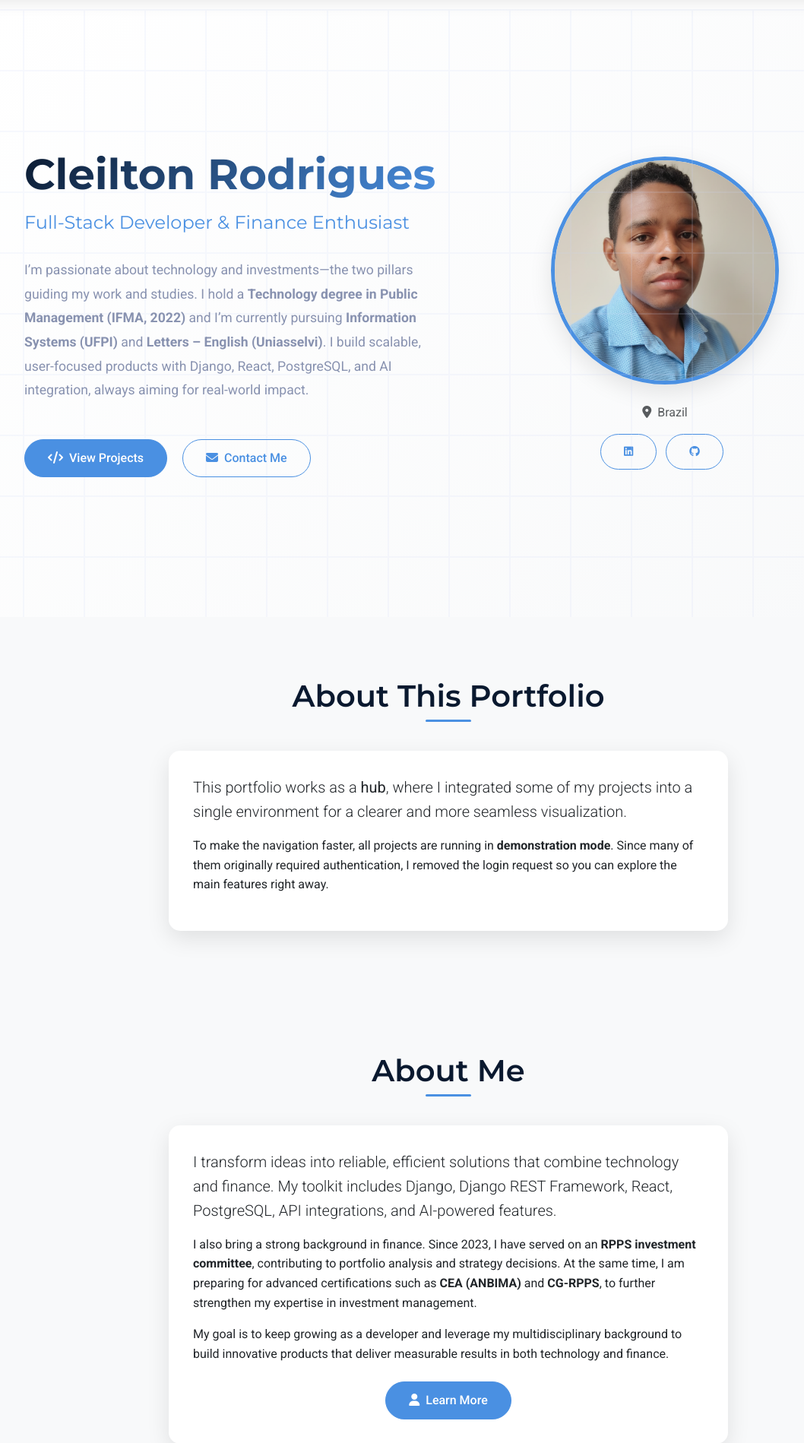
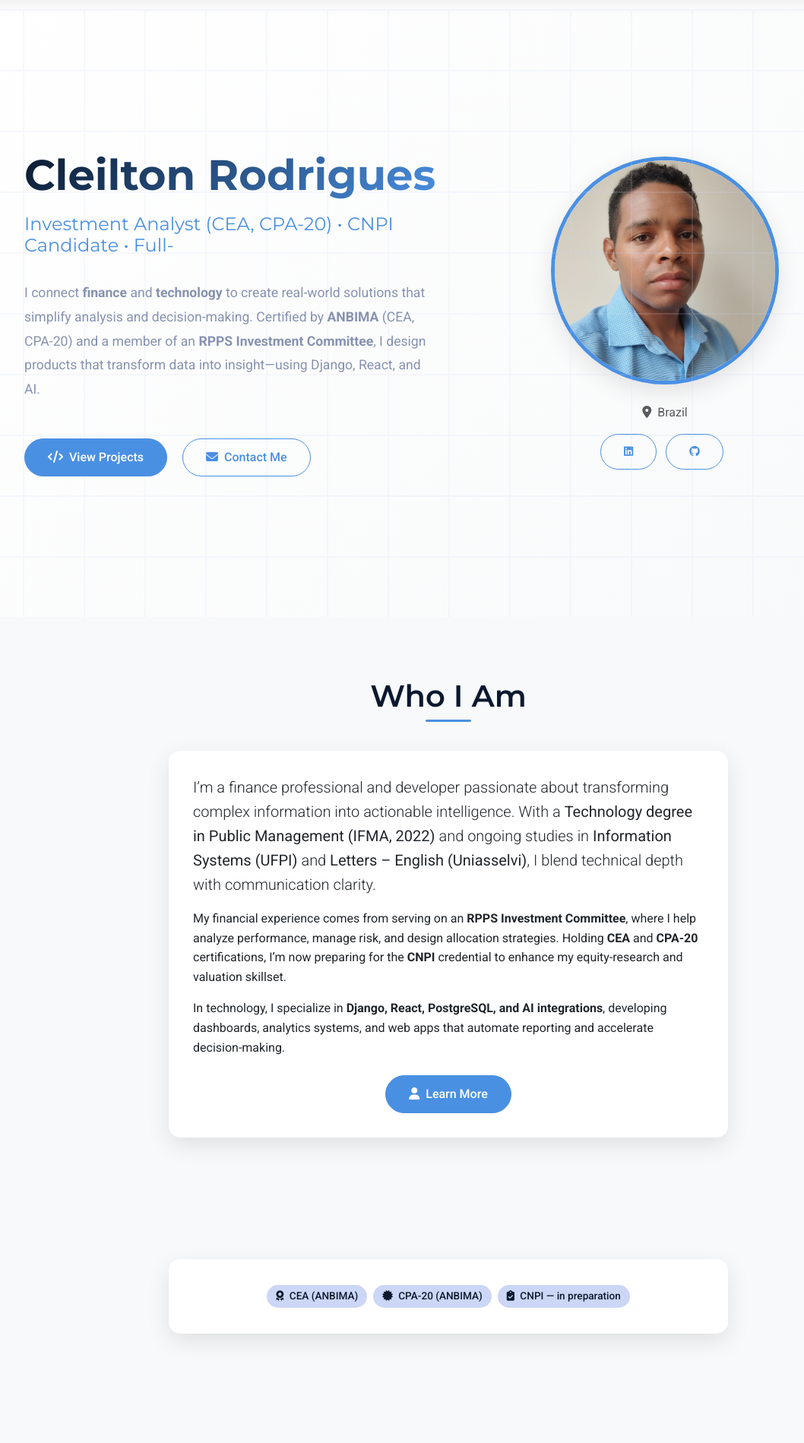
Before and after one commit to cleiltonrodriguesofc/portfolio_cleilton, a Django app: page / in a window 1280 px wide. Shown: the part 64-1963 px from the top of the page at 76% size, without its empty margins (50-1108 px from the left). Run offline with Django 5.2, Linux system fonts and the light colour scheme.

Commit message:
Update: home, about, settings and gitignore

```diff
--- a/core/templates/base.html
+++ b/core/templates/base.html
@@ -67,12 +67,12 @@
     </main>
 
     <!-- Footer -->
-    <footer class="bg-dark-blue text-light py-4 mt-5">
+    <footer class="bg-dark-blue text-light py-4 mt-7">
         <div class="container">
             <div class="row">
                 <div class="col-md-6">
                     <h5 class="text-blue">Cleilton</h5>
-                    <p class="mb-0">Full-Stack Developer passionate about technology and investments.</p>
+                    <p class="mb-0">Investment Analyst (CEA, CPA-20, CNPI Candidate) and Full-Stack Developer.</p>
                 </div>
                 <div class="col-md-6 text-md-end">
                     <div class="social-links">
--- a/core/templates/core/home.html
+++ b/core/templates/core/home.html
@@ -1,5 +1,8 @@
 {% extends 'base.html' %}
 {% load static %}
+
+{% block title %}Cleilton Rodrigues — Investment Analyst & Full-Stack Developer{% endblock %}
+{% block description %}Investment Analyst (CEA, CPA-20, CNPI Candidate) and Full-Stack Developer. Specialized in portfolio analytics, risk management, and AI-powered dashboards.{% endblock %}
 
 {% block content %}
 <!-- Hero Section -->
@@ -8,12 +11,11 @@
     <div class="row align-items-center">
       <div class="col-lg-6 hero-content">
         <h1 class="hero-title">Cleilton Rodrigues</h1>
-        <h2 class="hero-subtitle typing-effect">Full-Stack Developer & Finance Enthusiast</h2>
+        <h2 class="hero-subtitle typing-effect">Investment Analyst (CEA, CPA-20) • CNPI Candidate • Full-Stack Developer</h2>
         <p class="hero-description">
-          I’m passionate about technology and investments—the two pillars guiding my work and studies.
-          I hold a <strong>Technology degree in Public Management (IFMA, 2022)</strong> and I’m currently pursuing
-          <strong>Information Systems (UFPI)</strong> and <strong>Letters – English (Uniasselvi)</strong>.
-          I build scalable, user-focused products with Django, React, PostgreSQL, and AI integration, always aiming for real-world impact.
+          I connect <strong>finance</strong> and <strong>technology</strong> to create real-world solutions that simplify analysis and decision-making.
+          Certified by <strong>ANBIMA</strong> (CEA, CPA-20) and a member of an <strong>RPPS Investment Committee</strong>,
+          I design products that transform data into insight—using Django, React, and AI.
         </p>
         <div class="hero-buttons">
           <a href="{% url 'core:project_list' %}" class="btn btn-primary me-3">
@@ -24,19 +26,18 @@
           </a>
         </div>
       </div>
+
       <div class="col-lg-6 text-center">
-        <img src="{% static 'img/PERFIL.png' %}" alt="Cleilton’s photo" class="profile-image">
+        <img src="{% static 'img/PERFIL.png' %}" alt="Cleilton Rodrigues" class="profile-image" loading="lazy">
         <div class="mt-4">
-          <p class="text-muted">
-            <i class="fas fa-map-marker-alt me-2"></i>Brazil
-          </p>
+          <p class="text-muted"><i class="fas fa-map-marker-alt me-2"></i>Brazil</p>
           <div class="social-links-hero">
-            <a href="https://www.linkedin.com/in/cleilton-rodrigues-1347551a5/" class="btn btn-outline-primary btn-sm me-2" title="LinkedIn">
-              <i class="fab fa-linkedin"></i>
-            </a>
-            <a href="https://github.com/cleiltonrodriguesofc" class="btn btn-outline-primary btn-sm me-2" title="GitHub">
-              <i class="fab fa-github"></i>
-            </a>
+            <a href="https://www.linkedin.com/in/cleilton-rodrigues-1347551a5/"
+               class="btn btn-outline-primary btn-sm me-2"
+               title="LinkedIn" aria-label="LinkedIn profile"><i class="fab fa-linkedin"></i></a>
+            <a href="https://github.com/cleiltonrodriguesofc"
+               class="btn btn-outline-primary btn-sm me-2"
+               title="GitHub" aria-label="GitHub profile"><i class="fab fa-github"></i></a>
           </div>
         </div>
       </div>
@@ -44,54 +45,29 @@
   </div>
 </section>
 
-<!-- Portfolio Hub Section -->
+<!-- About Section -->
 <section class="section bg-light">
   <div class="container">
-    <h2 class="section-title">About This Portfolio</h2>
+    <h2 class="section-title">Who I Am</h2>
     <div class="row">
       <div class="col-lg-8 mx-auto">
         <div class="card">
           <div class="card-body">
             <p class="lead">
-              This portfolio works as a <strong>hub</strong>, where I integrated some of my projects
-              into a single environment for a clearer and more seamless visualization.
+              I’m a finance professional and developer passionate about transforming complex information into actionable intelligence.
+              With a <strong>Technology degree in Public Management (IFMA, 2022)</strong> and ongoing studies in
+              <strong>Information Systems (UFPI)</strong> and <strong>Letters – English (Uniasselvi)</strong>,
+              I blend technical depth with communication clarity.
             </p>
             <p>
-              To make the navigation faster, all projects are running in <strong>demonstration mode</strong>.
-              Since many of them originally required authentication, I removed the login request
-              so you can explore the main features right away.
-            </p>
-          </div>
-        </div>
-      </div>
-    </div>
-  </div>
-</section>
-
-
-<!-- About Section -->
-<section class="section bg-light">
-  <div class="container">
-    <h2 class="section-title">About Me</h2>
-    <div class="row">
-      <div class="col-lg-8 mx-auto">
-        <div class="card">
-          <div class="card-body">
-            <p class="lead">
-              I transform ideas into reliable, efficient solutions that combine technology and finance.
-              My toolkit includes Django, Django REST Framework, React, PostgreSQL, API integrations,
-              and AI-powered features.
+              My financial experience comes from serving on an <strong>RPPS Investment Committee</strong>,
+              where I help analyze performance, manage risk, and design allocation strategies.
+              Holding <strong>CEA</strong> and <strong>CPA-20</strong> certifications, I’m now preparing for the
+              <strong>CNPI</strong> credential to enhance my equity-research and valuation skillset.
             </p>
             <p>
-              I also bring a strong background in finance. Since 2023, I have served on an
-              <strong>RPPS investment committee</strong>, contributing to portfolio analysis and
-              strategy decisions. At the same time, I am preparing for advanced certifications such
-              as <strong>CEA (ANBIMA)</strong> and <strong>CG-RPPS</strong>, to further strengthen
-              my expertise in investment management.
-            </p>
-            <p>
-              My goal is to keep growing as a developer and leverage my multidisciplinary background
-              to build innovative products that deliver measurable results in both technology and finance.
+              In technology, I specialize in <strong>Django, React, PostgreSQL, and AI integrations</strong>,
+              developing dashboards, analytics systems, and web apps that automate reporting and accelerate decision-making.
             </p>
             <div class="text-center mt-4">
               <a href="{% url 'core:about' %}" class="btn btn-primary">
@@ -105,56 +81,16 @@
   </div>
 </section>
 
-
-<!-- Skills Section -->
-<section class="section">
+<!-- Certifications -->
+<section class="section bg-light">
   <div class="container">
-    <h2 class="section-title">Technical Skills</h2>
     <div class="row">
-      <div class="col-md-4 mb-4">
-        <div class="skill-item">
-          <div class="skill-icon">
-            <i class="fas fa-server"></i>
-          </div>
-          <h3 class="skill-title">Back-End</h3>
-          <div class="tech-tags">
-            <span class="tech-tag">Python</span>
-            <span class="tech-tag">Django</span>
-            <span class="tech-tag">Django REST</span>
-            <span class="tech-tag">Node.js</span>
-            <span class="tech-tag">PostgreSQL</span>
-          </div>
-        </div>
-      </div>
-      <div class="col-md-4 mb-4">
-        <div class="skill-item">
-          <div class="skill-icon">
-            <i class="fas fa-laptop-code"></i>
-          </div>
-          <h3 class="skill-title">Front-End</h3>
-          <div class="tech-tags">
-            <span class="tech-tag">React</span>
-            <span class="tech-tag">React Native</span>
-            <span class="tech-tag">JavaScript</span>
-            <span class="tech-tag">HTML5</span>
-            <span class="tech-tag">CSS3</span>
-            <span class="tech-tag">Bootstrap</span>
-          </div>
-        </div>
-      </div>
-      <div class="col-md-4 mb-4">
-        <div class="skill-item">
-          <div class="skill-icon">
-            <i class="fas fa-tools"></i>
-          </div>
-          <h3 class="skill-title">Tools</h3>
-          <div class="tech-tags">
-            <span class="tech-tag">Git</span>
-            <span class="tech-tag">GitHub</span>
-            <span class="tech-tag">Firebase</span>
-            <span class="tech-tag">APIs</span>
-            <span class="tech-tag">AI</span>
-            <span class="tech-tag">Docker</span>
+      <div class="col-lg-8 mx-auto">
+        <div class="card">
+          <div class="card-body text-center">
+            <span class="tech-tag"><i class="fas fa-award me-1"></i> CEA (ANBIMA)</span>
+            <span class="tech-tag"><i class="fas fa-certificate me-1"></i> CPA-20 (ANBIMA)</span>
+            <span class="tech-tag"><i class="fas fa-clipboard-check me-1"></i> CNPI — in preparation</span>
           </div>
         </div>
       </div>
@@ -162,27 +98,123 @@
   </div>
 </section>
 
-<!-- Featured Projects Section -->
+<!-- Investment Work & Research -->
 <section class="section bg-light">
   <div class="container">
-    <h2 class="section-title">Featured Projects</h2>
+    <h2 class="section-title">Investment Work & Research</h2>
     <div class="row">
+      <div class="col-lg-6 mb-4">
+        <div class="project-card h-100">
+          <div class="project-content p-4">
+            <h3 class="project-title mb-2"><i class="fas fa-chart-line me-2"></i>RPPS Committee — Portfolio Analytics</h3>
+            <p>
+              I support investment policy (PAI) execution through monitoring, risk review, and documentation.
+              Each month, I prepare reports covering allocation, benchmarks, and performance attribution.
+            </p>
+            <ul>
+              <li>Analyze results vs. CDI, IPCA, IRF-M benchmarks</li>
+              <li>Review duration, liquidity, and rebalancing triggers</li>
+              <li>Produce official minutes and compliance summaries</li>
+            </ul>
+            <div class="tech-tags mb-3">
+              <span class="tech-tag">Fixed Income</span>
+              <span class="tech-tag">Portfolio Strategy</span>
+              <span class="tech-tag">Risk</span>
+              <span class="tech-tag">Governance</span>
+            </div>
+          </div>
+        </div>
+      </div>
 
-      <!-- Reforço Escolar -->
+      <div class="col-lg-6 mb-4">
+        <div class="project-card h-100">
+          <div class="project-content p-4">
+            <h3 class="project-title mb-2"><i class="fas fa-robot me-2"></i>AI-Powered Investment Dashboard</h3>
+            <p>
+              I’m developing a proprietary Django dashboard that combines macro indicators and portfolio data
+              to provide dynamic insights on allocation, risk, and drawdown metrics.
+            </p>
+            <ul>
+              <li>Integrates macro trends, carry signals, and rates</li>
+              <li>Calculates risk bands and drawdown thresholds</li>
+              <li>Generates automated research notes with AI support</li>
+            </ul>
+            <div class="tech-tags mb-3">
+              <span class="tech-tag">Python</span>
+              <span class="tech-tag">Django</span>
+              <span class="tech-tag">Analytics</span>
+              <span class="tech-tag">AI</span>
+            </div>
+          </div>
+        </div>
+      </div>
+    </div>
+  </div>
+</section>
+
+<!-- Skills -->
+<section class="section bg-light">
+  <div class="container">
+    <h2 class="section-title">Technical Skills</h2>
+    <div class="row">
+      <div class="col-md-4 mb-4">
+        <div class="skill-item">
+          <div class="skill-icon"><i class="fas fa-server"></i></div>
+          <h3 class="skill-title">Back-End</h3>
+          <div class="tech-tags">
+            <span class="tech-tag">Python</span>
+            <span class="tech-tag">Django</span>
+            <span class="tech-tag">Django REST</span>
+            <span class="tech-tag">PostgreSQL</span>
+            <span class="tech-tag">APIs</span>
+          </div>
+        </div>
+      </div>
+
+      <div class="col-md-4 mb-4">
+        <div class="skill-item">
+          <div class="skill-icon"><i class="fas fa-laptop-code"></i></div>
+          <h3 class="skill-title">Front-End</h3>
+          <div class="tech-tags">
+            <span class="tech-tag">React</span>
+            <span class="tech-tag">React Native</span>
+            <span class="tech-tag">JavaScript</span>
+            <span class="tech-tag">Bootstrap</span>
+            <span class="tech-tag">HTML5/CSS3</span>
+          </div>
+        </div>
+      </div>
+
+      <div class="col-md-4 mb-4">
+        <div class="skill-item">
+          <div class="skill-icon"><i class="fas fa-tools"></i></div>
+          <h3 class="skill-title">Tools</h3>
+          <div class="tech-tags">
+            <span class="tech-tag">Git</span>
+            <span class="tech-tag">GitHub</span>
+            <span class="tech-tag">Firebase</span>
+            <span class="tech-tag">Docker</span>
+            <span class="tech-tag">AI APIs</span>
+          </div>
+        </div>
+      </div>
+    </div>
+  </div>
+</section>
+
+<!-- Featured Projects -->
+<section class="section bg-light">
+  <div class="container">
+    <h2 class="section-title">Selected Projects</h2>
+    <div class="row">
       <div class="col-lg-4 col-md-6 mb-4">
         <div class="project-card">
           <a href="/projetos/reforco/">
-                        <img src="{% static 'img/project-reforco.png' %}"
-                             alt="Reforço Escolar Dashboard"
-                             class="project-image">
+            <img src="{% static 'img/project-reforco.png' %}" alt="Reforço Escolar Dashboard" class="project-image" loading="lazy">
           </a>
           <div class="project-content">
-                        <h3 class="project-title">Reforço Escolar Tia Damires</h3>
-                        <p class="project-description">
-                            Academic management system for tutoring schools,
-                            featuring a modern dashboard, attendance tracking,
-                            payment management, and detailed reports.
-                        </p>
+            <h3 class="project-title">Reforço Escolar</h3>
+            <p>Education management system with dashboards, attendance, billing, and reports.</p>
             <div class="tech-tags mb-3">
               <span class="tech-tag">Django</span>
               <span class="tech-tag">PostgreSQL</span>
@@ -195,21 +227,14 @@
         </div>
       </div>
 
-
-            <!-- ProgGrãos Project -->
       <div class="col-lg-4 col-md-6 mb-4">
         <div class="project-card">
           <a href="/projetos/prograos/">
-                        <img src="{% static 'img/project-prograos.png' %}"
-                             alt="ProGrãos Dashboard"
-                             class="project-image">
+            <img src="{% static 'img/project-prograos.png' %}" alt="ProGrãos Dashboard" class="project-image" loading="lazy">
           </a>
           <div class="project-content">
             <h3 class="project-title">ProGrãos</h3>
-                    <p class="project-description">
-                    Grain management system with truck weighing (tare and final), PDF tickets and loading notes,
-                    a KPI dashboard (revenue, cost, profit), financial controls and payments, and reports.
-                    </p>
+            <p>Grain operations system with weighing, PDF tickets, KPI dashboards, and financial control.</p>
             <div class="tech-tags mb-3">
               <span class="tech-tag">Django</span>
               <span class="tech-tag">PostgreSQL</span>
@@ -221,11 +246,6 @@
           </div>
         </div>
       </div>
-
-
-
-
-
     </div>
 
     <div class="text-center mt-4">
@@ -236,15 +256,15 @@
   </div>
 </section>
 
-<!-- CTA Section -->
-<section class="section">
+<!-- CTA -->
+<section class="section bg-light">
   <div class="container">
     <div class="row">
       <div class="col-lg-8 mx-auto text-center">
-        <h2 class="section-title">Shall We Work Together?</h2>
+        <h2 class="section-title">Let’s Collaborate</h2>
         <p class="lead mb-4">
-          I’m always open to new opportunities and meaningful projects.
-          Get in touch and let’s explore how I can help your next build.
+          I’m seeking opportunities as an <strong>Investment / Research / Portfolio Analyst</strong>
+          where I can unite my analytical and technical expertise to deliver data-driven insights.
         </p>
         <a href="{% url 'contact:contact' %}" class="btn btn-primary btn-lg">
           <i class="fas fa-handshake me-2"></i>Start a Conversation
```
Also changed, not shown: core/templates/core/about.html (+61 -37 lines), portfolio_cleilton/settings.py (+9 -1 lines), 1 other file. Lines whose indentation alone changed are shown as unchanged.
